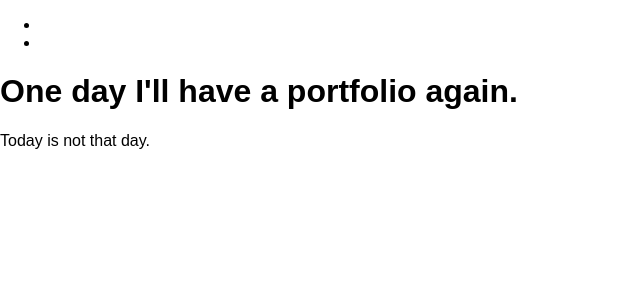
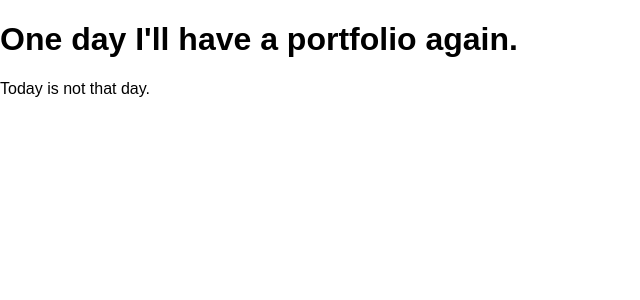
Before and after one commit to pixeltheory/pixeltheory.github.io, a Jekyll site: the page built from index.html, in a window 1280 px wide. Shown: the top 300 px of the page, without its empty margins (0-640 px from the left). Built offline with Jekyll 4.4.1, drawn with Linux system fonts in a browser that asks for light colours; Markdown is read by kramdown in place of the engine named in the settings.

Commit message:
i have no idea what i'm doing

```diff
--- a/_includes/header.html
+++ b/_includes/header.html
@@ -1,13 +1,2 @@
 <header class="site-header" role="banner">
-  <div class="site-inner">
-    <div class="site-logo">
-      <a href='/'></a>
-    </div>
-    <ul class='site-nav'>
-      <li><a href="/"></a>
-      </li>
-      <li><a href="/#"></a>
-      </li>
-    </ul>
-  </div>
 </header>
--- a/_source/sass/main.scss
+++ b/_source/sass/main.scss
@@ -5,3 +5,7 @@
 
 /* # Global
 ================================================== */
+site-inner {
+  text-align: center;
+  margin: auto;
+}
--- a/index.html
+++ b/index.html
@@ -8,29 +8,4 @@ title: this is the title of your page
     <h1>One day I'll have a portfolio again.</h1>
     <p>Today is not that day.</p>
   </div>
-  <div id="work">
-    <div class="grid-top">
-      {% for contact in site.data.contact %}
-        <a href="{{ contact.url }}" target='_blank'>{{ contact.label }}</a>
-        {% if forloop.last == false %}/{% endif %}
-      {% endfor %}
-    </div>
-    <div class="container-12">
-      {% for project in site.data.projects %}
-        <a href="{{ project.url }}" target='_blank' class="grid-4 tile work-content">
-          <div class="image-wrapper">
-            <img src="{{ project.image_url }}" alt="{{ projects.title }} screen">
-          </div>
-          <h2><span>{{ project.company_label }}</span>{{ project.title }}</h2>
-          <div class="details">
-            <span>
-            {% for role in project.roles %}
-              {{ role.title }}{% if forloop.last == false %},{% endif %}
-            {% endfor %}
-            </span>
-          </div>
-        </a>
-      {% endfor %}
-    </div>
-  </div>
 </div>
```
